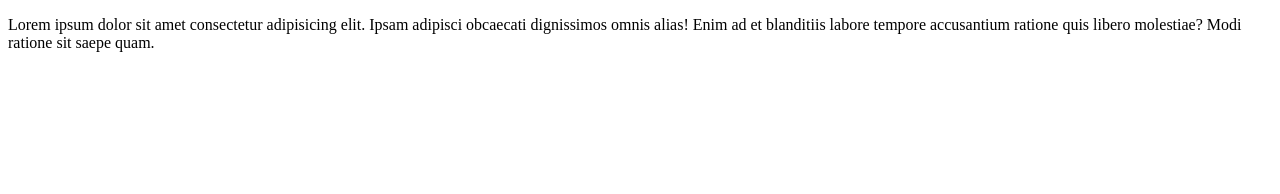
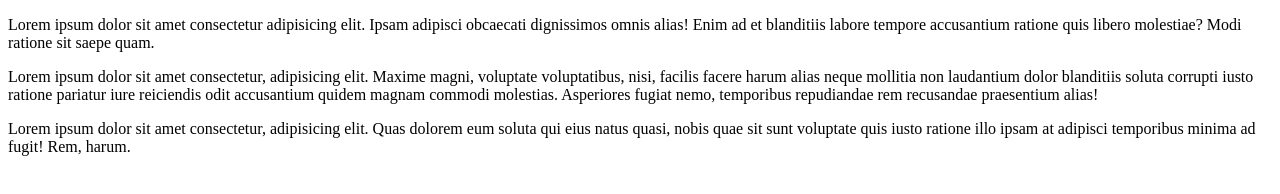
Before and after one commit to Laiba-Iqbal/book, a plain HTML site: page index.html in a window 1280 px wide. Drawn offline with Linux system fonts and the light colour scheme.

Commit message:
added a new change

```diff
--- a/index.html
+++ b/index.html
@@ -7,5 +7,8 @@
 </head>
 <body>
     <p>Lorem ipsum dolor sit amet consectetur adipisicing elit. Ipsam adipisci obcaecati dignissimos omnis alias! Enim ad et blanditiis labore tempore accusantium ratione quis libero molestiae? Modi ratione sit saepe quam.</p>
+    <p>Lorem ipsum dolor sit amet consectetur, adipisicing elit. Maxime magni, voluptate voluptatibus, nisi, facilis facere harum alias neque mollitia non laudantium dolor blanditiis soluta corrupti iusto ratione pariatur iure reiciendis odit accusantium quidem magnam commodi molestias. Asperiores fugiat nemo, temporibus repudiandae rem recusandae praesentium alias!</p>
+    <p>Lorem ipsum dolor sit amet consectetur, adipisicing elit. Quas dolorem eum soluta qui eius natus quasi, nobis quae sit sunt voluptate quis iusto ratione illo ipsam at adipisci temporibus minima ad fugit! Rem, harum.
+    </p>
 </body>
 </html>
```
